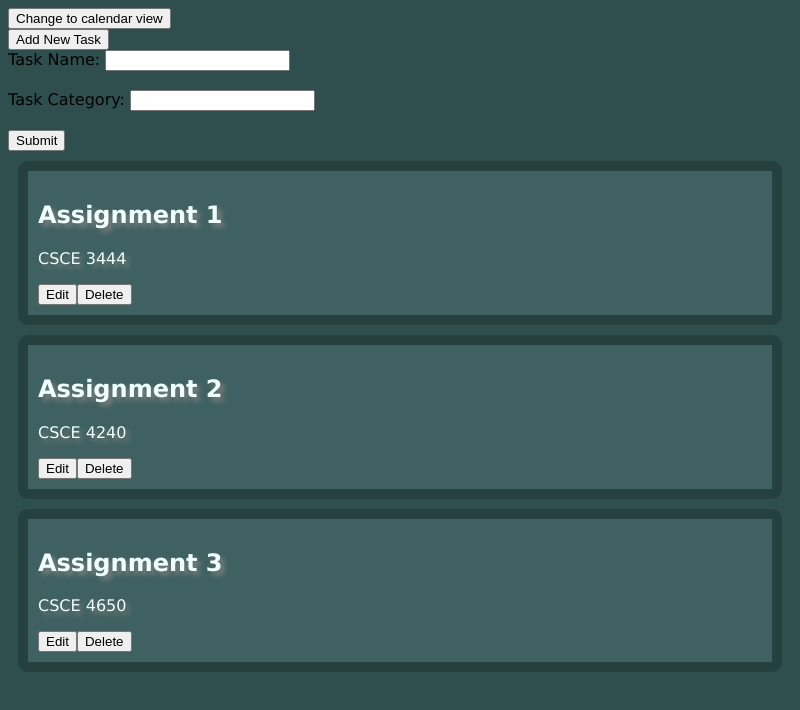
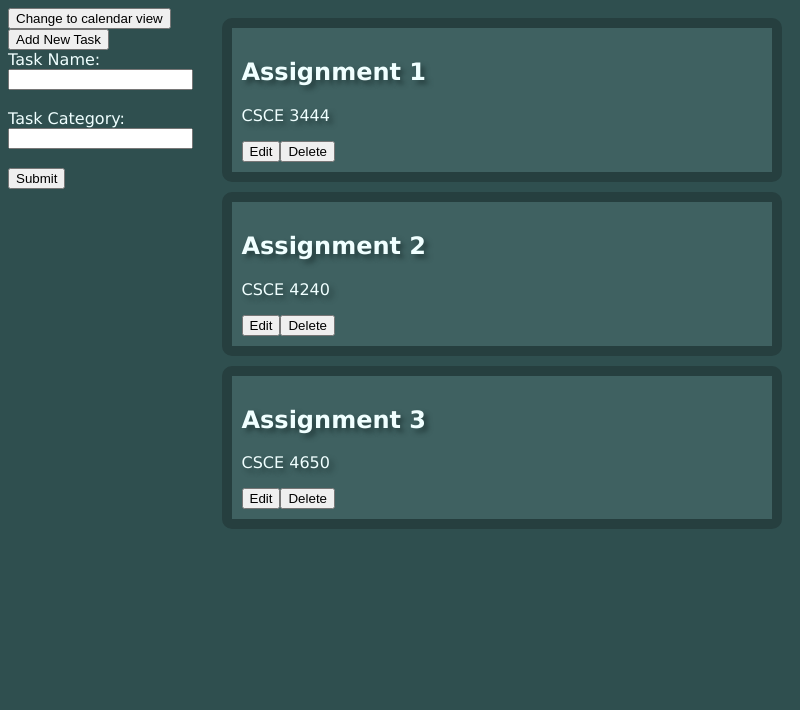
Before and after one commit to gitadrian417/Software-Engineering-Project, an Electron app: page index.html in a window 800 px wide. Both pictures are taken after a click on the button "Add New Task". Drawn offline with Linux system fonts and the light colour scheme; no server answers.

Commit message:
Column views.

```diff
--- a/index.html
+++ b/index.html
@@ -14,19 +14,26 @@
     <title>Hello from Electron renderer!</title>
   </head>
   <body>
-    <div class="swap-view" id="swap-view"></div>
+    <div class="left-column" id="left-column">
+      <div class="swap-view" id="swap-view">
         <button id="toggle-Cal">Change to calendar view</button>
-
-    <div class="tasks-card-view" id="tasks-card-view">
+      </div>
+      <div class="task-add" id="task-add">
         <button id="add-new-task">Add New Task</button>
         <form id="task-edit-form" hidden>
-        <label for="task-name-edit">Task Name:</label>
+          <label for="task-name-edit" class="task-add-form-text">Task Name:</label>
           <input type="text" id="task-name-edit" name="task-name-edit"><br><br>
-        <label for="task-category-edit">Task Category:</label>
+          <label for="task-category-edit" class="task-add-form-text">Task Category:</label>
           <input type="text" id="task-category-edit" name="task-category-edit"><br><br>
           <input type="submit" value="Submit">
         </form>
       </div>
+    </div>
+    <div class="right-column" id="right-column">
+      <div class="tasks-card-view" id="tasks-card-view">
+
+      </div>
+    </div>
   </body>
   <script src="./renderer.js"></script>
 </html>
--- a/style.css
+++ b/style.css
@@ -1,6 +1,9 @@
 body {
     background-color: darkslategray;
     font-family: 'Verdana', sans-serif;
+    display: grid;
+    grid-template-columns: 1fr 3fr;
+    gap: 10px;
 }
 
 .tasks-card-view {
@@ -19,5 +22,9 @@ body {
 
 .task-card-text {
     color: azure;
-    text-shadow: 4px 4px 5px grey;
+    text-shadow: 4px 4px 5px rgb(38, 63, 63);
 }
+
+.task-add-form-text {
+    color: azure;
+}
```
Lines whose indentation alone changed are shown as unchanged.
